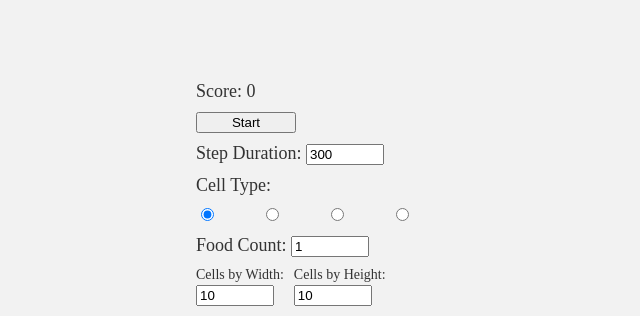
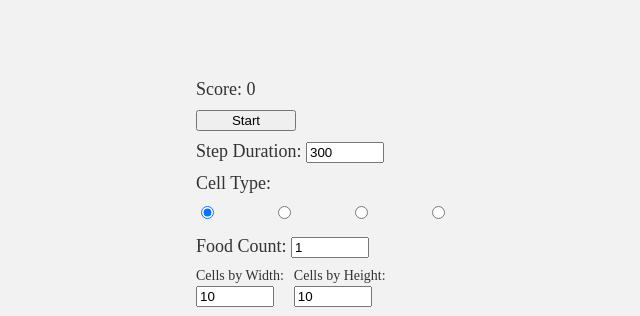
Before and after one commit to atrubin92/trubin.dev, a Flask app: page / in a window 1280 px wide. Shown: the top 316 px of the page, without its empty margins (242-882 px from the left). Run offline with Flask 3, Linux system fonts and the light colour scheme.

Commit message:
update the canvas preview size

```diff
--- a/templates/index.html
+++ b/templates/index.html
@@ -45,6 +45,12 @@
       color: #333;
     }
 
+    #cellTypeContainer label {
+      display: flex;
+      align-items: center;
+      gap: 6px;
+    }
+
     #gameStateContainer {
       display: flex;
       gap: 10px;
@@ -75,22 +81,22 @@
       </div>
       <div id="cellTypeContainer">
         <label style="font-size: 18px; color: #333;">Cell Type:</label>
-        <div style="display: flex; gap: 20px; align-items: center; margin-top: 5px;">
+        <div style="display: flex; gap: 20px; align-items: center; margin-top: 2px;">
           <label>
             <input type="radio" name="cellType" value="square" checked />
-            <canvas width="20" height="20" id="previewSquare"></canvas>
+            <canvas width="30" height="30" id="previewSquare"></canvas>
           </label>
           <label>
             <input type="radio" name="cellType" value="rounded" />
-            <canvas width="20" height="20" id="previewRounded"></canvas>
+            <canvas width="30" height="30" id="previewRounded"></canvas>
           </label>
           <label>
             <input type="radio" name="cellType" value="circle" />
-            <canvas width="20" height="20" id="previewCircle"></canvas>
+            <canvas width="30" height="30" id="previewCircle"></canvas>
           </label>
           <label>
             <input type="radio" name="cellType" value="star" />
-            <canvas width="20" height="20" id="previewStar"></canvas>
+            <canvas width="30" height="30" id="previewStar"></canvas>
           </label>
         </div>
       </div>
```
